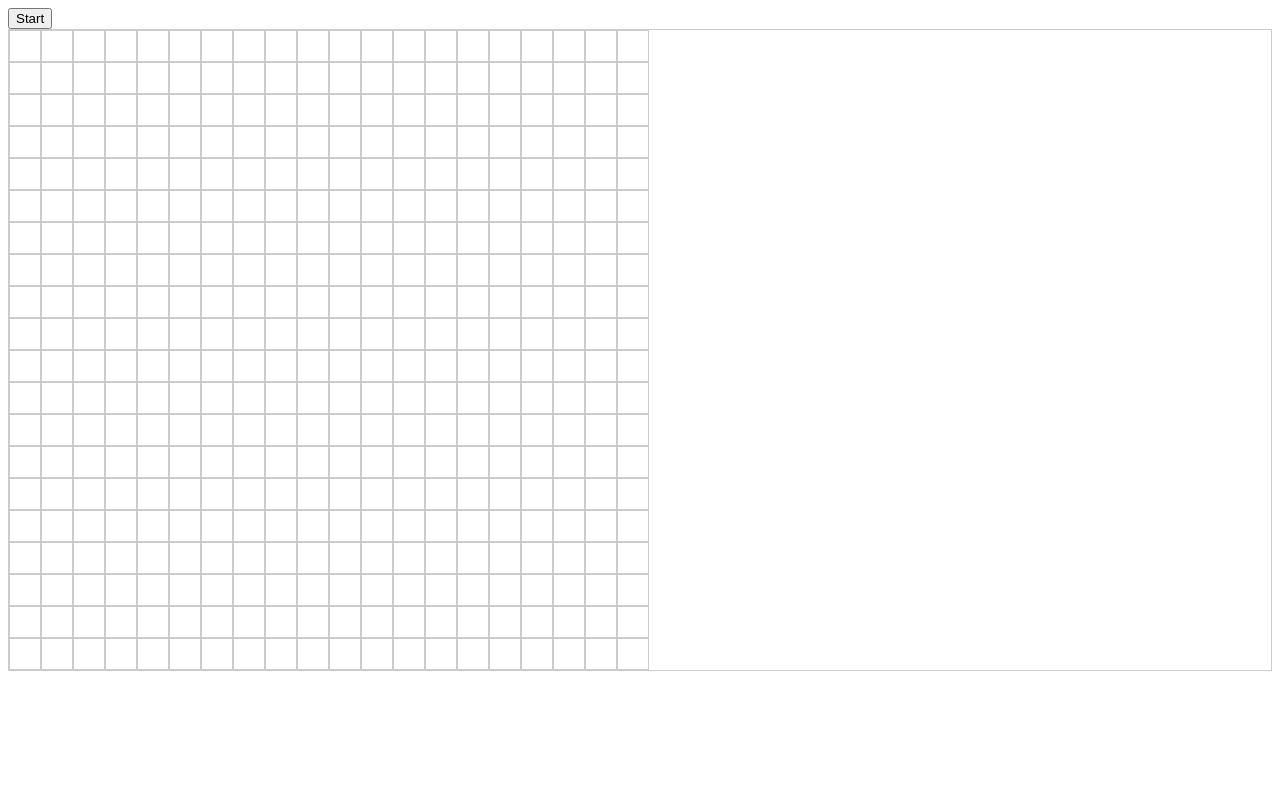
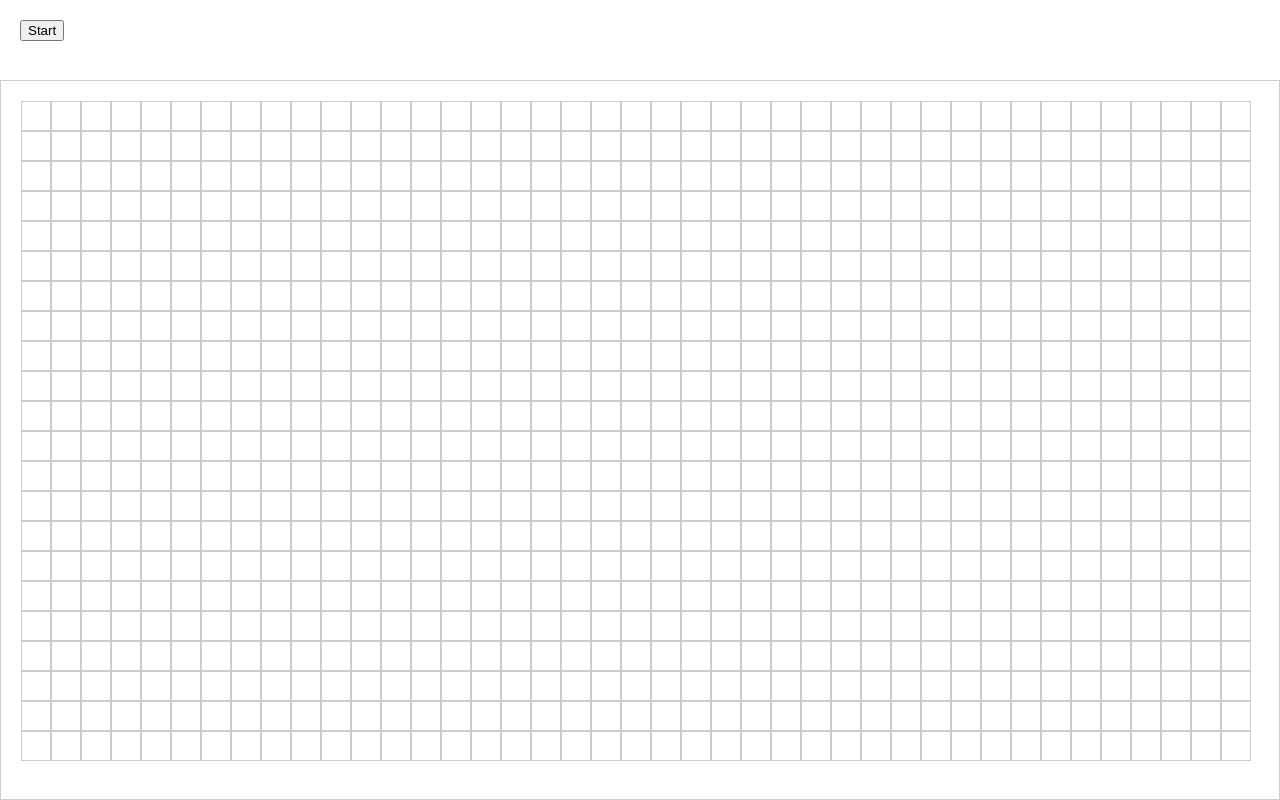
Before and after one commit to nickon437/pathalgo, a plain HTML site: page index.html in a window 1280 px wide. Drawn offline with nearby package versions, Linux system fonts and the light colour scheme.

Commit message:
✨ New - Dynamic initial setup

```diff
--- a/script.js
+++ b/script.js
@@ -1,9 +1,8 @@
 const board = $('#board');
 const boardArr = [];
 
-const numRow = 20;
-const numCol = 20;
-
+let numRow = 20;
+let numCol = 20;
 
 let start;
 let target;
@@ -23,100 +22,6 @@ let hasPath = false;
 const path = [];
 
 let isMouseDown = false;
-
-const search = () => {
-  if (queue.length > 0 && !hasPath) {
-    visitNeighCells(queue[0]);
-    queue.shift();
-  } else {
-    clearInterval(search);
-  }
-};
-
-const buildBoard = () => {
-  let rowInnerHTML = '';
-  for (let i = 0; i < numRow; i++) {
-    let colInnerHTML = '';
-    for (let j = 0; j < numCol; j++) {
-      colInnerHTML += '<div class="cell"></div>';
-    }
-    rowInnerHTML += `<div class="row">${colInnerHTML}</div>`;
-  }
-
-  board.html(rowInnerHTML);
-};
-
-const mapBoarArr = () => {
-  const rowEls = $('.row').toArray();
-  rowEls.forEach((rowEl, rowIndex) => {
-    const colEls = rowEl.childNodes;
-
-    boardArr[rowIndex] = [];
-    colEls.forEach((cell, colIndex) => {
-      boardArr[rowIndex][colIndex] = cell;
-      cell.location = {};
-      cell.location.rowIndex = rowIndex;
-      cell.location.colIndex = colIndex;
-
-      cell.onclick = () => {
-        if (!start) {
-          start = cell;
-          queue.push(cell);
-          cell.classList.add('start');
-        } else if (!target && cell !== start) {
-          target = cell;
-          cell.classList.add('target');
-        }
-      };
-
-
-      cell.onmousedown = () => {
-        isMouseDown = true
-      }
-
-      cell.onmouseup = () => {
-        isMouseDown = false;
-        if (start && target && cell !== start && cell !== target) {
-          cell.isWall = true;
-          cell.classList.add('wall');
-        }
-      }
-
-      cell.onmouseenter = () => {
-        if (start && target && cell !== start && cell !== target && isMouseDown) {
-          cell.isWall = true;
-          cell.classList.add('wall');
-        }
-      }
-    });
-  });
-};
-
-const mapNeighBours = () => {
-  for (let rowIndex = 0; rowIndex < numRow; rowIndex++) {
-    for (let colIndex = 0; colIndex < numCol; colIndex++) {
-      const cell = boardArr[rowIndex][colIndex];
-      cell.neigh = {};
-
-      if (rowIndex !== 0) {
-        cell.neigh.north = boardArr[rowIndex - 1][colIndex];
-      }
-
-      if (rowIndex !== numRow - 1) {
-        cell.neigh.south = boardArr[rowIndex + 1][colIndex];
-      }
-
-      if (colIndex !== 0) {
-        cell.neigh.east = boardArr[rowIndex][colIndex - 1];
-      }
-
-      if (colIndex !== numCol - 1) {
-        cell.neigh.west = boardArr[rowIndex][colIndex + 1];
-      }
-    }
-  }
-};
-
 
 const backTrack = (cell) => {
   setTimeout(() => {
@@ -156,15 +61,128 @@ const visitNeighCells = (cell) => {
   // }
 };
 
+const search = () => {
+  if (queue.length > 0 && !hasPath) {
+    visitNeighCells(queue[0]);
+    queue.shift();
+  } else {
+    clearInterval(search);
+  }
+};
+
+const buildBoard = () => {
+  const getLength = (cssAttribute) => {
+    return jBoard.css(cssAttribute).replace('px', '');
+  };
+
+  const jBoard = $('#board');
+  numCol = Math.floor(
+    (getLength('width') -
+      getLength('padding-left') -
+      getLength('padding-right')) /
+      30
+  );
+  numRow = Math.floor(
+    (getLength('height') -
+      getLength('padding-top') -
+      getLength('padding-bottom')) /
+      30
+  );
+
+  let rowInnerHTML = '';
+  for (let i = 0; i < numRow; i++) {
+    let colInnerHTML = '';
+    for (let j = 0; j < numCol; j++) {
+      colInnerHTML += '<div class="cell"></div>';
+    }
+    rowInnerHTML += `<div class="row">${colInnerHTML}</div>`;
+  }
+
+  board.html(rowInnerHTML);
+};
+
+const mapBoarArr = () => {
+  const rowEls = $('.row').toArray();
+  rowEls.forEach((rowEl, rowIndex) => {
+    const colEls = rowEl.childNodes;
+
+    boardArr[rowIndex] = [];
+    colEls.forEach((cell, colIndex) => {
+      boardArr[rowIndex][colIndex] = cell;
+      cell.location = {};
+      cell.location.rowIndex = rowIndex;
+      cell.location.colIndex = colIndex;
+
+      cell.onclick = () => {
+        if (!start) {
+          start = cell;
+          queue.push(cell);
+          cell.classList.add('start');
+        } else if (!target && cell !== start) {
+          target = cell;
+          cell.classList.add('target');
+        }
+      };
+
+      cell.onmousedown = () => {
+        isMouseDown = true;
+      };
+
+      cell.onmouseup = () => {
+        isMouseDown = false;
+        if (start && target && cell !== start && cell !== target) {
+          cell.isWall = true;
+          cell.classList.add('wall');
+        }
+      };
+
+      cell.onmouseenter = () => {
+        if (
+          start &&
+          target &&
+          cell !== start &&
+          cell !== target &&
+          isMouseDown
+        ) {
+          cell.isWall = true;
+          cell.classList.add('wall');
+        }
+      };
+    });
+  });
+};
+
+const mapNeighBours = () => {
+  for (let rowIndex = 0; rowIndex < numRow; rowIndex++) {
+    for (let colIndex = 0; colIndex < numCol; colIndex++) {
+      const cell = boardArr[rowIndex][colIndex];
+      cell.neigh = {};
+
+      if (rowIndex !== 0) {
+        cell.neigh.north = boardArr[rowIndex - 1][colIndex];
+      }
+
+      if (rowIndex !== numRow - 1) {
+        cell.neigh.south = boardArr[rowIndex + 1][colIndex];
+      }
+
+      if (colIndex !== 0) {
+        cell.neigh.east = boardArr[rowIndex][colIndex - 1];
+      }
+
+      if (colIndex !== numCol - 1) {
+        cell.neigh.west = boardArr[rowIndex][colIndex + 1];
+      }
+    }
+  }
+};
+
 document.querySelector('button').addEventListener('click', () => {
   if (start && target) {
     setInterval(search, TIME_DELAY);
   }
 });
 
-
-
-
 buildBoard();
 mapBoarArr();
 mapNeighBours();
--- a/style.css
+++ b/style.css
@@ -1,11 +1,29 @@
-html {
+* {
   box-sizing: border-box;
 }
 
+html {
+  height: 100%;
+  /* width: 100%; */
+}
+
+body {
+  margin: 0;
+  height: 100%;
+  /* overflow: auto; */
+}
+
+#control-panel {
+  height: 10%;
+  padding: 20px;
+}
+
 #board {
+  padding: 20px;
   display: flex;
   flex-direction: column;
   border: 1px solid #ccc;
+  height: 90%;
 }
 
 .row {
```
